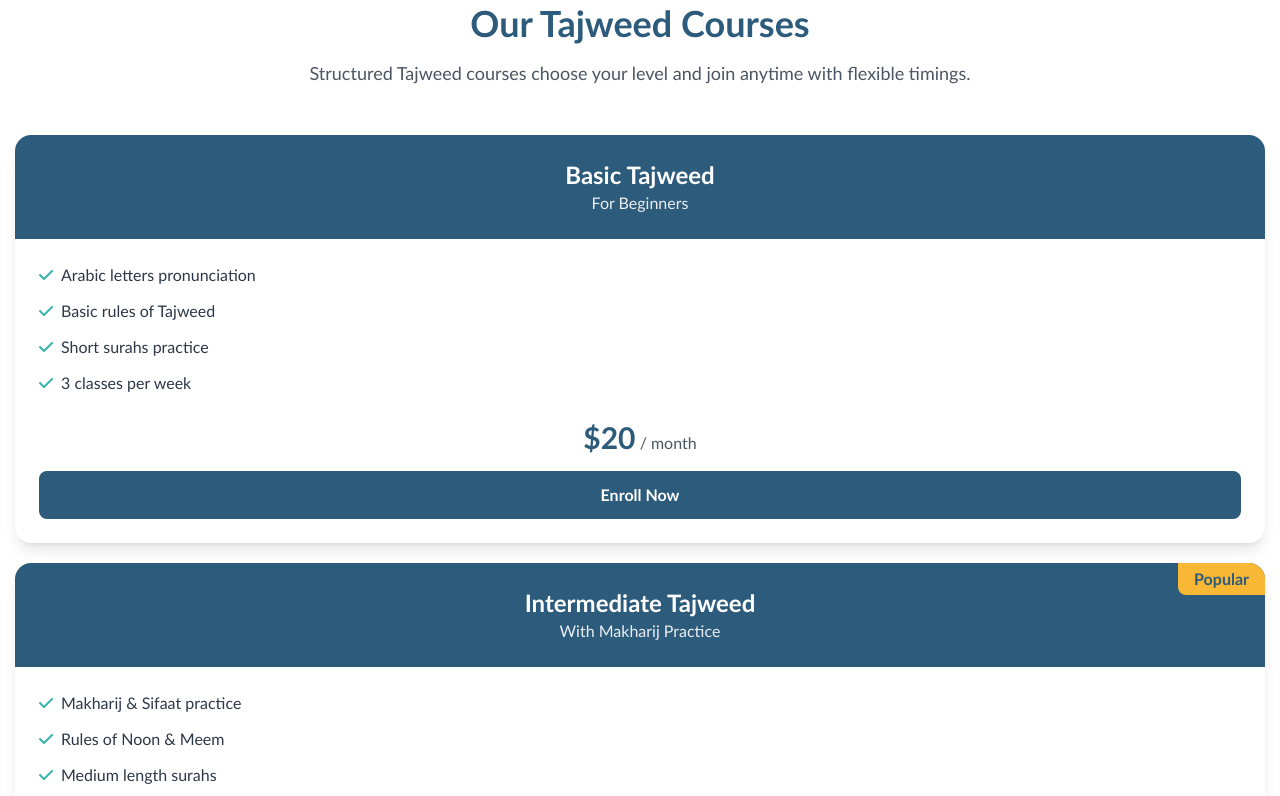
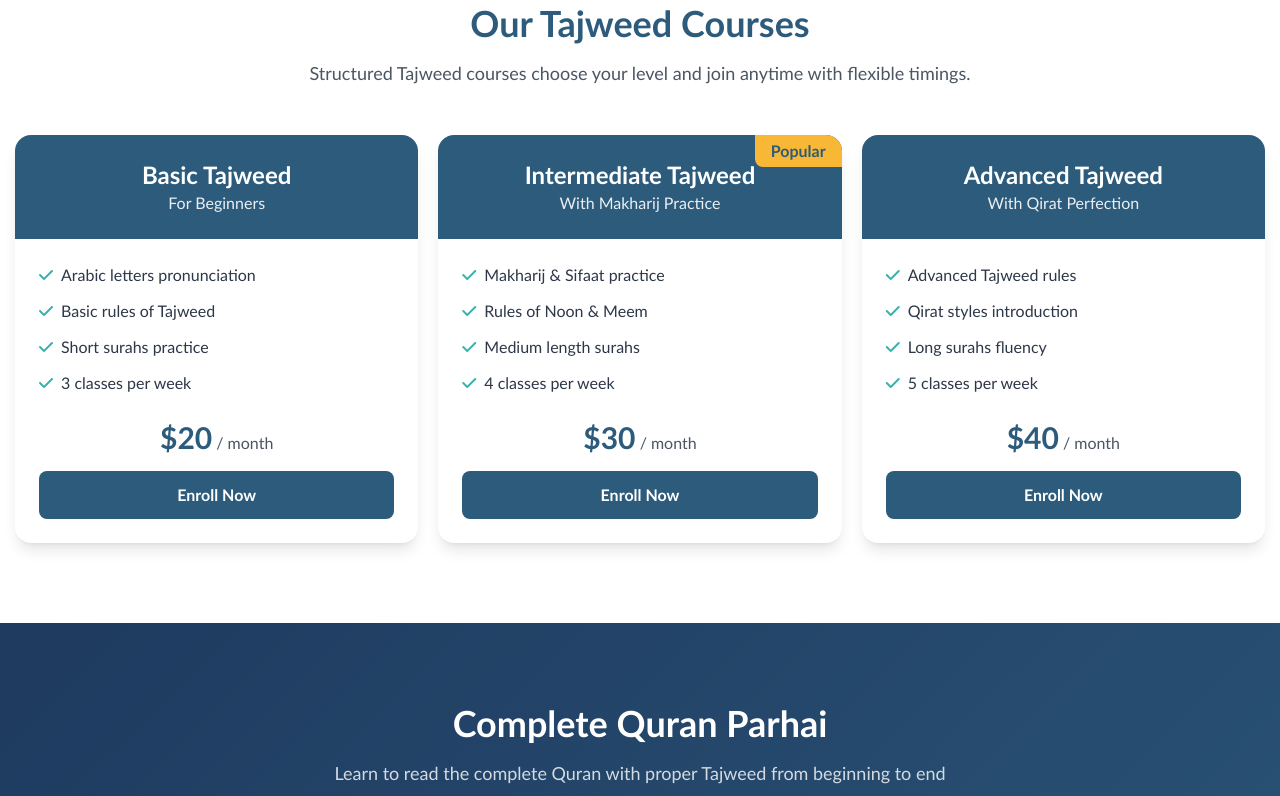
Before and after one commit to mahnoor-doveloper-alt/onlineacademy2, a plain HTML site: page index.html in a window 1280 px wide. Shown: the part 1537-2333 px from the top of the page. Drawn offline with nearby package versions, Linux system fonts and the light colour scheme; a web font is replaced by a local one.

Commit message:
Update index.html

```diff
--- a/index.html
+++ b/index.html
@@ -705,6 +705,16 @@ html, body {
     gap: 20px;
 }
 
+        @media (min-width: 768px) {
+    .responsive-grid {
+        grid-template-columns: repeat(2, 1fr);
+    }
+}
+@media (min-width: 1024px) {
+    .responsive-grid {
+        grid-template-columns: repeat(3, 1fr);
+    }
+}
 
         /* Extra Small Mobile (under 360px) */
         @media (max-width: 359px) {
```
